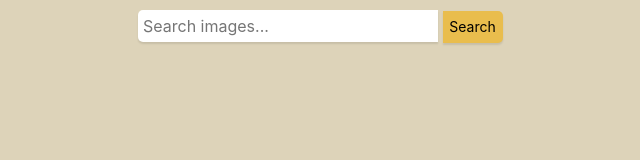
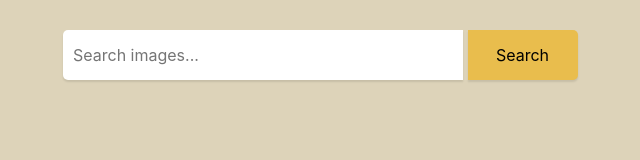
Before and after one commit to AlinaPrysiazhniuk/goit-js-hw-11, a website built with Parcel: page src/index.html in a window 1280 px wide. Shown: the whole page, without its empty margins (317-957 px from the left). Built offline with nearby package versions, Linux system fonts and the light colour scheme.

Commit message:
Update _form.scss

```diff
--- a/src/sass/_form.scss
+++ b/src/sass/_form.scss
@@ -11,15 +11,17 @@ body {
 #search-form {
   padding: 10px;
   padding-left: 10px;
-  width: 390px;
+  width: 540px;
 }
 
 .gallery {
   display: flex;
+  justify-content: center;
   flex-wrap: wrap;
   gap: 30px;
-  padding-left: 50;
-  padding-right: 50;
+  padding-left: 80px;
+  padding-right: 80px;
+  margin-bottom: 20px;
 }
 
 a {
@@ -62,21 +64,21 @@ a {
 }
 
 .search-input {
-  width: 300px;
-  height: 32px;
+  width: 400px;
+  height: 50px;
   font-size: 16px;
   border: none;
   border-radius: 5px 0 0 5px;
   box-shadow: 0 2px 2px 0 rgba(0, 0, 0, 0.1);
-  padding: 5px;
+  padding: 10px;
 }
 
 .search-button {
-  width: 60px;
-  height: 32px;
+  width: 110px;
+  height: 50px;
   margin: 0;
   padding: 0;
-  font-size: 14px;
+  font-size: 16px;
   border: none;
   border-radius: 0 5px 5px 0;
   box-shadow: 0 2px 2px 0 rgba(0, 0, 0, 0.1);
@@ -95,6 +97,8 @@ a {
   display: flex;
   justify-content: center;
   align-items: center;
+  margin-top: 20px;
+  margin-bottom: 20px;
 }
 
 .loadmore-box {
```
